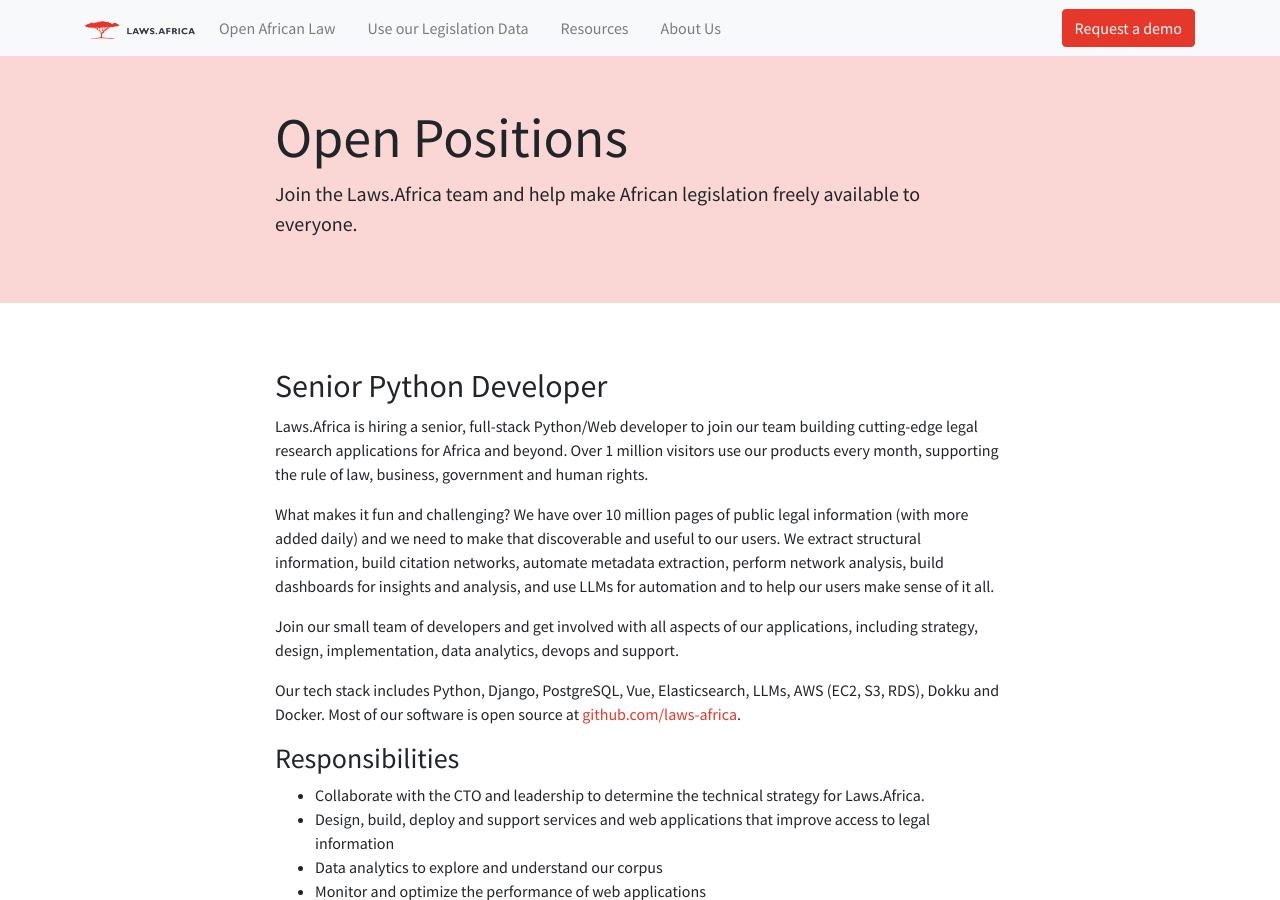
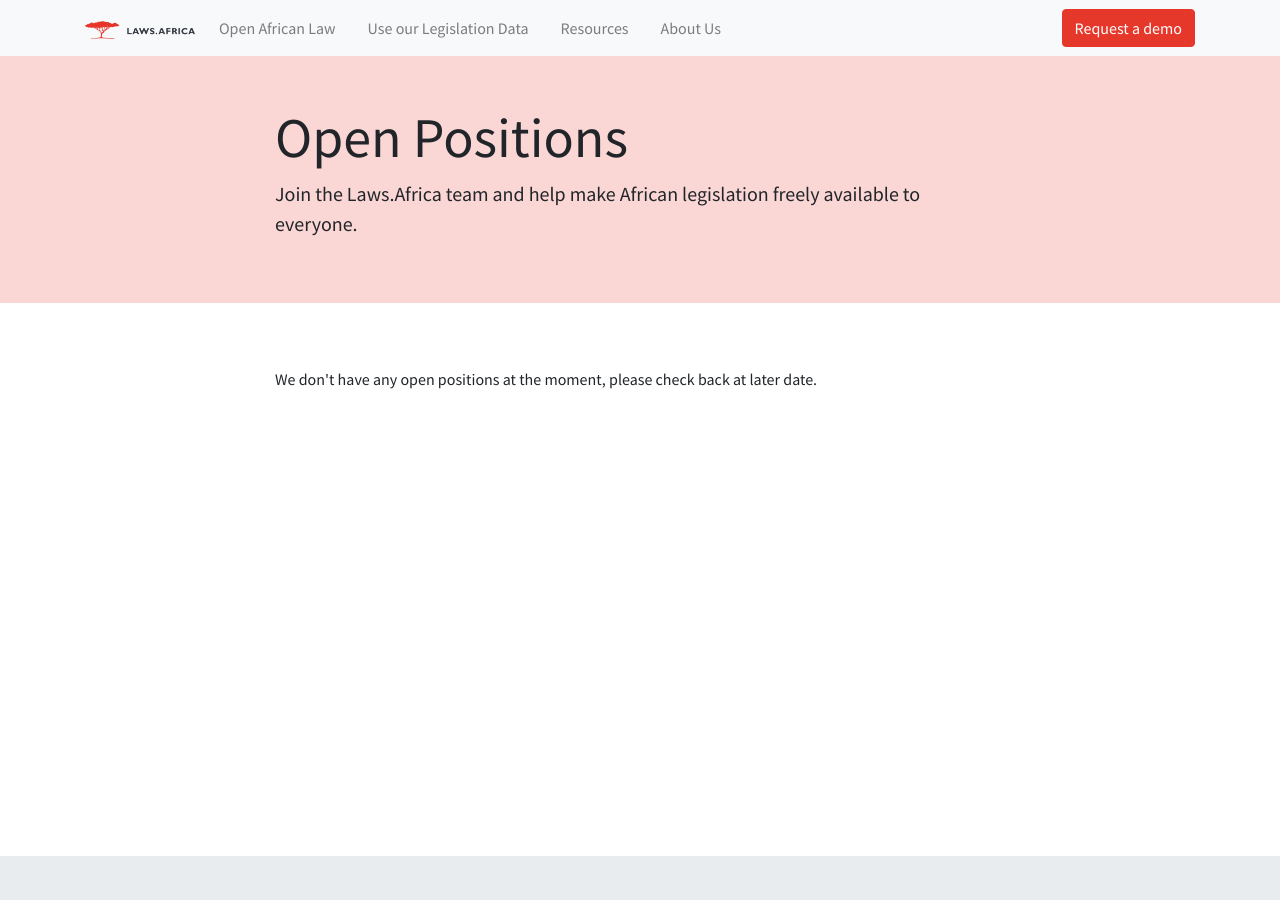
Before and after one commit to laws-africa/laws-africa.github.io, a Jekyll site: the page built from jobs.markdown, in a window 1280 px wide and 900 px high. Built offline with Jekyll 4.4.1, drawn with Linux system fonts in a browser that asks for light colours; nearby versions of some CDN libraries; comment, search, counter and statistics services are not loaded; some of the changed text lies outside the part shown.

Commit message:
no longer hiring

```diff
--- a/_config.yml
+++ b/_config.yml
@@ -51,7 +51,7 @@
 baseurl:
 url: https://laws.africa
 markdown: kramdown
-hiring: true
+hiring: false
 hiring_contributors: false
 plugins:
 - jekyll-feed
--- a/jobs.markdown
+++ b/jobs.markdown
@@ -4,50 +4,5 @@
 lead: Join the Laws.Africa team and help make African legislation freely available
   to everyone.
 positions:
-- title: Senior Python Developer
-  description: |
-    Laws.Africa is hiring a senior, full-stack Python/Web developer to
-    join our team building cutting-edge legal research applications for Africa and
-    beyond. Over 1 million visitors use our products every month, supporting the rule
-    of law, business, government and human rights.
-
-    What makes it fun and challenging? We have over 10 million pages of public
-    legal information (with more added daily) and we need to make that
-    discoverable and useful to our users. We extract structural information,
-    build citation networks, automate metadata extraction, perform network
-    analysis, build dashboards for insights and analysis, and use LLMs for automation
-    and to help our users make sense of it all.
-
-    Join our small team of developers and get involved with all aspects of our
-    applications, including strategy, design, implementation, data analytics,
-    devops and support.
-
-    Our tech stack includes Python, Django, PostgreSQL, Vue, Elasticsearch,
-    LLMs, AWS (EC2, S3, RDS), Dokku and Docker.  Most of our software is open
-    source at [github.com/laws-africa](github.com/laws-africa).
-  responsibilities: |
-    * Collaborate with the CTO and leadership to determine the technical strategy for Laws.Africa.
-    * Design, build, deploy and support services and web applications that improve access to legal information
-    * Data analytics to explore and understand our corpus
-    * Monitor and optimize the performance of web applications
-    * Participate in project planning and estimation
-    * Provide technical leadership, guidance and mentoring to the junior team members
-    * Be a vocal advocate for a high quality user experience
-  way_of_working: |
-    * We’re a small technical team that Gets Things Done and delivers remarkable value to our users.
-    * Our software is mature and stable, and we work with proven technology, not the latest shiny new thing.
-    * We all work remotely, with team members in South Africa, Kenya, Senegal and Spain.
-  requirements: |
-    * 5+ years Python experience
-    * 3+ years Django experience
-    * Highly proficient with all aspects of backend development (design, implementation, testing, debugging, documentation, operations)
-    * Comfortable with basic aspects of frontend development (HTML, CSS, Javascript)
-    * Clear communicator, both written and spoken
-    * Avoid “not invented here” syndrome
-    * An interest in the law is beneficial
-    * Experience with data analytics and machine learning is beneficial
-    * Experience with Akoma Ntoso or XML is beneficial
-  location: Remote / Cape Town
-  type: Full-time
 layout: jobs
 ---
```
